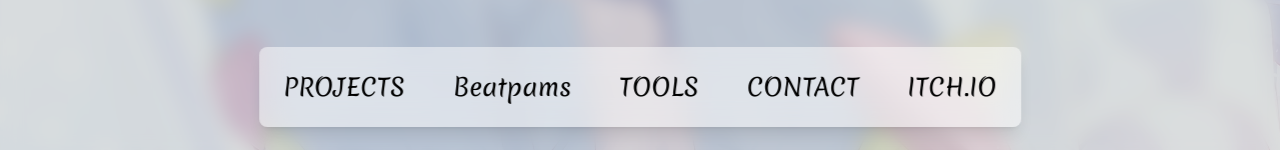
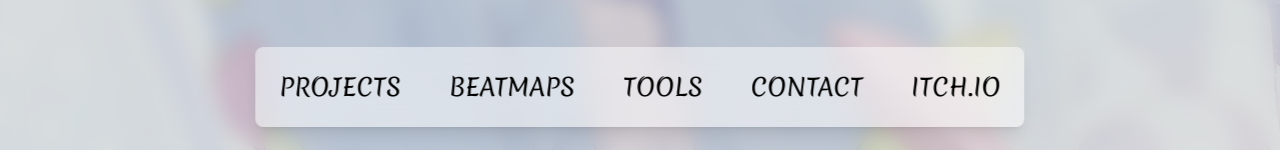
Before and after one commit to ant1po1e/ant1po1e.github.io, a React (Vite) app: page /projects in a window 1280 px wide. Shown: the part 641-791 px from the top of the page. Built offline with nearby package versions, Linux system fonts and the light colour scheme.

Commit message:
add contributed beatmaps

```diff
--- a/src/components/Footer.jsx
+++ b/src/components/Footer.jsx
@@ -17,7 +17,7 @@ export const Footer = () => {
 						to="/contributed-beatmaps"
 						className="text-black text-base md:text-2xl relative md:hover:text-blue-400 rounded-md p-0 md:hover:py-1 md:hover:px-2 md:hover:bg-white transition-all duration-300"
 						aria-label="Beatmaps">
-						Beatpams
+						BEATMAPS
 					</Link>
 				</p>
 				<p className="font-merienda">
```
